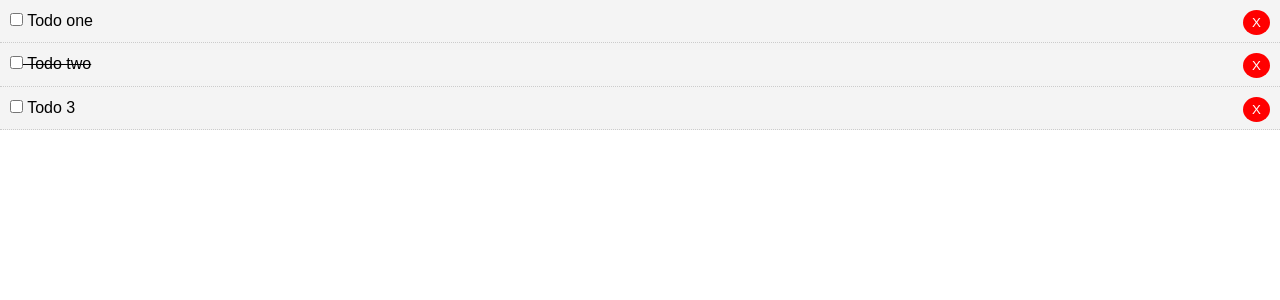
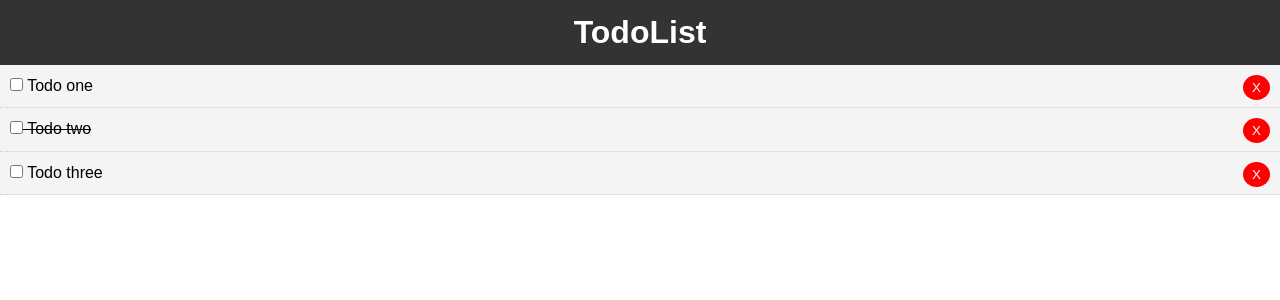
Before and after one commit to dipens/vue-tutorial, a Vue app: page / in a window 1280 px wide. Shown: the top 300 px of the page. Built offline with nearby package versions, Linux system fonts and the light colour scheme.

Commit message:
added header

```diff
--- a/src/App.vue
+++ b/src/App.vue
@@ -1,16 +1,19 @@
 <template>
   <div id="app">
+    <Header/>
     <Todos v-bind:todos="todos" v-on:del-todo="deleteTodo"/>
   </div>
 </template>
 
 <script>
 import Todos from './components/Todos';
+import Header from './components/Header';
 
 export default {
   name: 'App',
   components: {
     Todos,
+    Header,
   },
   data() {
     return {
@@ -27,7 +30,7 @@ export default {
         },
         {
           id: 3,
-          title: 'Todo 3',
+          title: 'Todo three',
           completed: false,
         },
       ]
--- /dev/null
+++ b/src/components/Header.vue
@@ -0,0 +1,24 @@
+<template>
+ <header class='header'>
+  <h1>TodoList</h1>
+ </header>
+</template>
+
+<script>
+export default {
+ name: "Header"
+}
+</script>
+
+<style scoped>
+ .header {
+  background: #333;
+  color: #fff;
+  text-align: center;
+  padding: 10px;
+ }
+ .header a {
+  color: #fff;
+  padding-right: 5px;
+ }
+</style>
```
Also changed, not shown: src/components/AddTodo.vue (added, +16 -0 lines).
